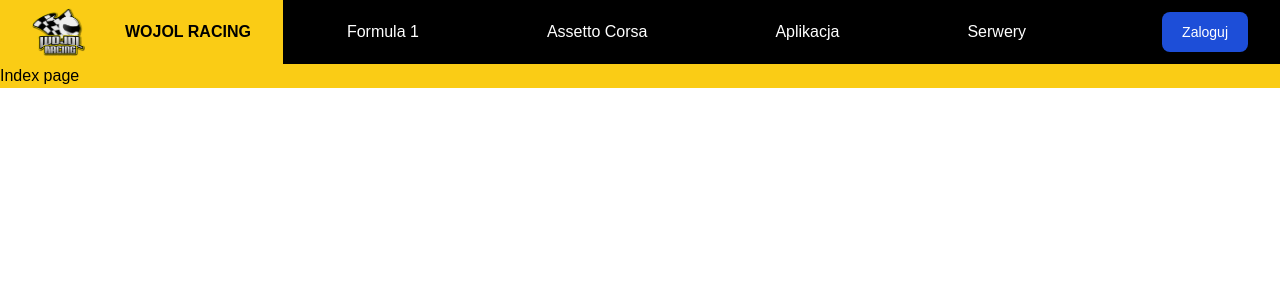
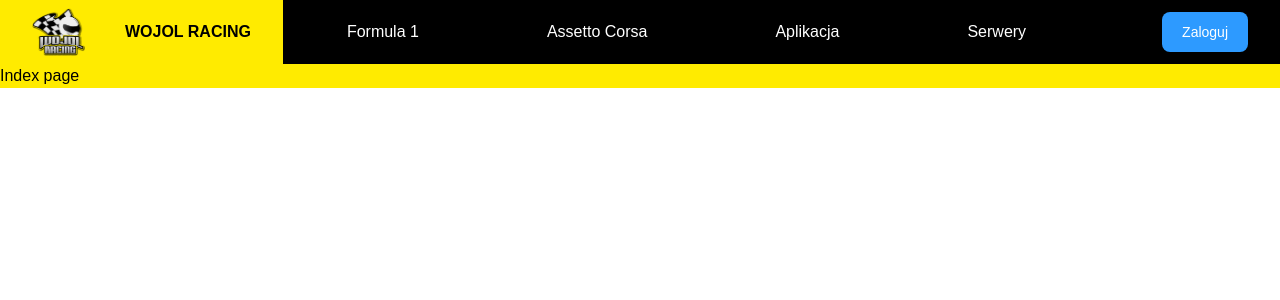
Before and after one commit to Cersin/WojolRacingV2, a Nuxt app: page / in a window 1280 px wide. Shown: the top 300 px of the page. Built offline with nearby package versions, Linux system fonts and the light colour scheme.

Commit message:
feat: colors tailwind extension

```diff
--- a/app.vue
+++ b/app.vue
@@ -1,5 +1,5 @@
 <template>
-   <div class="bg-yellow-400">
+   <div class="bg-primary">
       <NavigationLayout />
       <NuxtPage />
    </div>
--- a/components/NavigationLayout.vue
+++ b/components/NavigationLayout.vue
@@ -4,8 +4,8 @@
    <nav class="flex flex-row h-16 items-center bg-black text-white navigation">
       <NuxtLink
          to="/"
-         active-class="text-black  bg-yellow-400"
-         class="flex items-center gap-10 h-full px-8"
+         active-class="text-black  bg-primary"
+         class="flex items-center gap-10 h-full px-8 hover:bg-primary"
       >
          <img
             alt="WRL"
@@ -18,26 +18,26 @@
 
       <ul class="flex text-base h-full">
          <NuxtLink
-            class="flex items-center px-16 h-full hover:bg-yellow-400"
-            active-class="text-black bg-yellow-400"
+            class="flex items-center px-16 h-full hover:bg-primary"
+            active-class="text-black bg-primary"
             to="/a"
             >Formula 1</NuxtLink
          >
          <NuxtLink
-            class="flex items-center px-16 h-full hover:bg-yellow-400"
-            active-class="text-black bg-yellow-400"
+            class="flex items-center px-16 h-full hover:bg-primary"
+            active-class="text-black bg-primary"
             to="/b"
             >Assetto Corsa</NuxtLink
          >
          <NuxtLink
-            class="flex items-center px-16 h-full hover:bg-yellow-400"
-            active-class="text-black bg-yellow-400"
+            class="flex items-center px-16 h-full hover:bg-primary"
+            active-class="text-black bg-primary"
             to="/c"
             >Aplikacja</NuxtLink
          >
          <NuxtLink
-            class="flex items-center px-16 h-full hover:bg-yellow-400"
-            active-class="text-black bg-yellow-400"
+            class="flex items-center px-16 h-full hover:bg-primary"
+            active-class="text-black bg-primary"
             to="/d"
             >Serwery</NuxtLink
          >
@@ -46,7 +46,7 @@
       <div class="text-3xl flex-grow flex justify-end">
          <button
             type="button"
-            class="text-white m-8 bg-blue-700 hover:bg-blue-800 focus:ring-4 focus:ring-blue-300 font-medium rounded-lg text-sm px-5 py-2.5 dark:bg-blue-600 dark:hover:bg-blue-700 focus:outline-none dark:focus:ring-blue-800"
+            class="text-white m-8 bg-secondary hover:bg-secondary focus:ring-4 focus:ring-blue-300 font-medium rounded-lg text-sm px-5 py-2.5 focus:outline-none"
          >
             Zaloguj
          </button>
--- a/tailwind.config.js
+++ b/tailwind.config.js
@@ -9,8 +9,12 @@ export default {
       "./error.vue",
    ],
    theme: {
-
-    extend: {},
+      extend: {
+         colors: {
+            primary: "#FFEB00",
+            secondary: "#2D9AFF",
+         },
+      },
    },
    plugins: [],
 }
```
Lines whose indentation alone changed are shown as unchanged.
